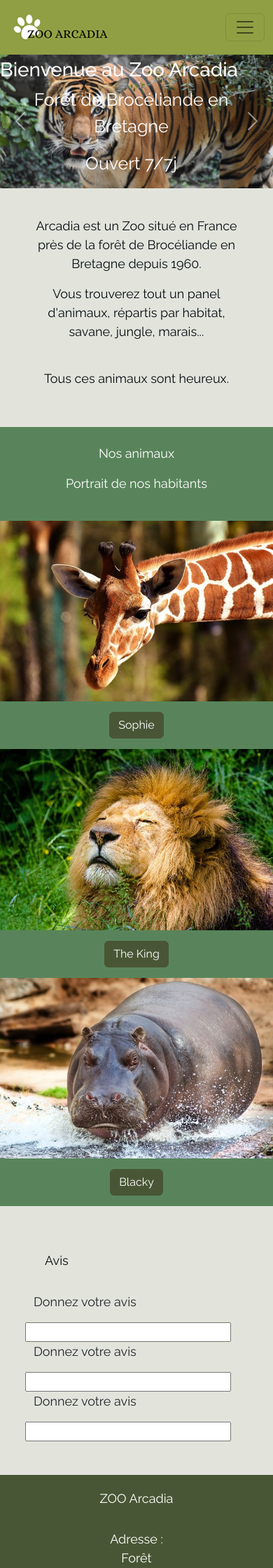
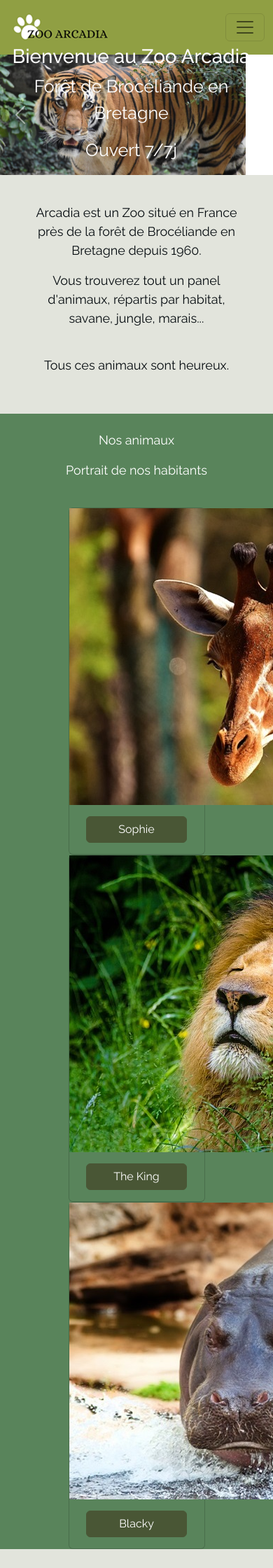
Before and after one commit to nancyh13500/ECF-Arcadia, a PHP site: page / in a window 390 px wide; the page is wider, and only the part inside the window is pictured. Shown: the top 2240 px of that part at 70% size. Run offline with PHP 8.4, Linux system fonts and the light colour scheme; some libraries are stand-ins or nearby versions.

Commit message:
update section animals

```diff
--- a/pages/home.php
+++ b/pages/home.php
@@ -59,32 +59,33 @@
       <p class="text-center text-white">Portrait de nos habitants</p>
     </article>
 
-    <div class="row row-cols-1 row-cols-lg-3">
-      <div class="col">
-        <div class="images-card">
-          <img src="/img/girafe.jpg" alt="Sophie" class="w-100" />
-        </div>
-        <div class="name text-center bg-dark">
-          <a href="/pages/habitats.php" class="btn btn-secondary text-white">Sophie</a>
+    <div class="row">
+      <div class="col-md-4 style=" width: 18rem;>
+        <div class="card bg-dark">
+          <img src="/img/girafe.jpg" alt="Sophie">
+          <div class="card-body text-center">
+            <a href="/pages/sophie.php" class="btn btn-secondary text-white w-100">Sophie</a>
+          </div>
         </div>
       </div>
-      <div class="col">
-        <div class="img-card">
-          <img src="/img/lion.jpg" alt="King" class="w-100" />
-        </div>
-        <div class="name text-center bg-dark">
-          <a href="/pages/habitats.php" class="btn btn-secondary text-white">The King</a>
+      <div class="col-md-4 style=" width: 18rem;>
+        <div class="card bg-dark">
+          <img src="/img/lion.jpg" alt="The King">
+          <div class="card-body text-center">
+            <a href="/pages/king.php" class="btn btn-secondary text-white w-100">The King</a>
+          </div>
         </div>
       </div>
-      <div class="col">
-        <div class="img-card">
-          <img src="/img/hippopotame.jpg" alt="Blacky" class="w-100" />
-        </div>
-        <div class="name text-center bg-dark">
-          <a href="/pages/habitats.php" class="btn btn-secondary text-white">Blacky</a>
+      <div class="col-md-4 style=" width: 18rem;>
+        <div class="card bg-dark">
+          <img src="/img/hippopotame.jpg" alt="Blacky">
+          <div class="card-body text-center">
+            <a href="/pages/blacky.php" class="btn btn-secondary text-white w-100">Blacky</a>
+          </div>
         </div>
       </div>
     </div>
+
   </div>
   </div>
 </section>
--- a/pages/king.php
+++ b/pages/king.php
@@ -1,3 +1,4 @@
 <div class="king">
     <img src="/img/savane2.jpg" alt="savane2">
-    </div>
+
+</div>
--- a/pages/sophie.php
+++ b/pages/sophie.php
@@ -0,0 +1,4 @@
+<div class="king">
+    <img src="/img/savane2.jpg" alt="savane2">
+
+</div>
--- a/scss/main.scss
+++ b/scss/main.scss
@@ -35,6 +35,9 @@ p {
 /*End section navbar*/
 
 /*Section welcome*/
+.p-4 {
+    padding: 3.5rem;
+}
 
 
 
@@ -63,9 +66,9 @@ p {
     font-family: "Raleway";
 }
 
-.img-card img {
-    width: 50%;
-    height: 50%;
+.img_card {
+    align-items: center;
+    size: 18rem;
 
 }
 
@@ -76,6 +79,14 @@ p {
 }
 
 /*End section animals*/
+
+/*Section avis*/
+.container {
+    text-align: center;
+}
+
+
+/*End section avis*/
 
 /*Section services*/
 #services {
@@ -105,11 +116,17 @@ p {
 /*End section footer*/
 
 
-/*mediaqueries*/
+/*media queries*/
 @media screen and (max-width: 768px) {
+    .p-4 {
+        padding: 1.5rem;
+    }
+
     .image-text {
         bottom: 0;
         right: 15px;
+        text-align: center;
+
     }
 
     .text {
@@ -133,6 +150,43 @@ p {
     .nav-link {
         font-size: 15px;
     }
+
+    .name .btn {
+        width: 50%;
+    }
+
+    /* Centrer les .images-card */
+    .card {
+        margin: 0 auto;
+        /* Centre horizontalement */
+        max-width: 90%;
+        /* Limite la taille des images */
+        display: block;
+    }
+
+    /* Pour centrer le texte sous les images */
+    .name {
+        text-align: center;
+    }
+
+    .col {
+        display: flex;
+        flex-direction: column;
+        align-items: center;
+    }
 }
 
-/*fin mediaqueries*/
+@media screen and (max-width: 990px) {
+
+    .card {
+        width: 50%;
+        align-items: center;
+    }
+
+    .w-100 {
+        width: 90% !important;
+    }
+}
+
+
+/*fin media queries*/
```
Also changed, not shown: scss/main.css, 1 other file.
